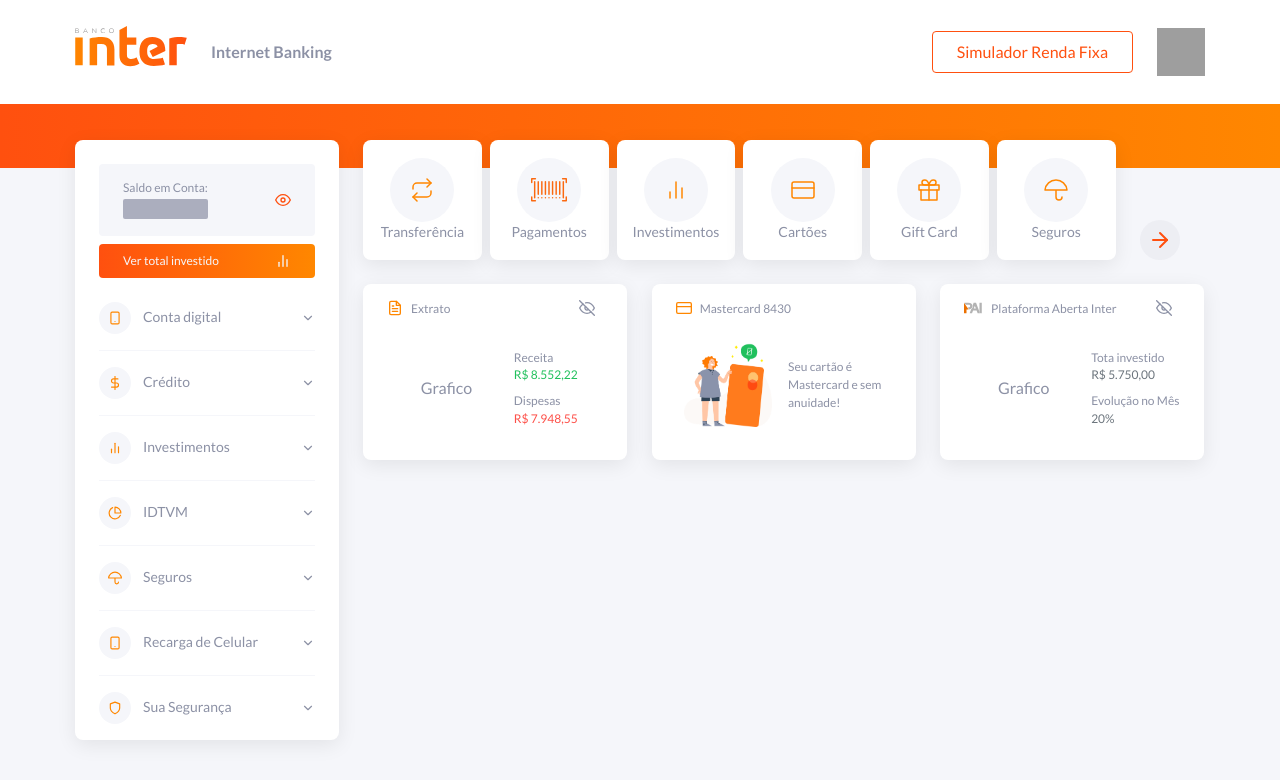
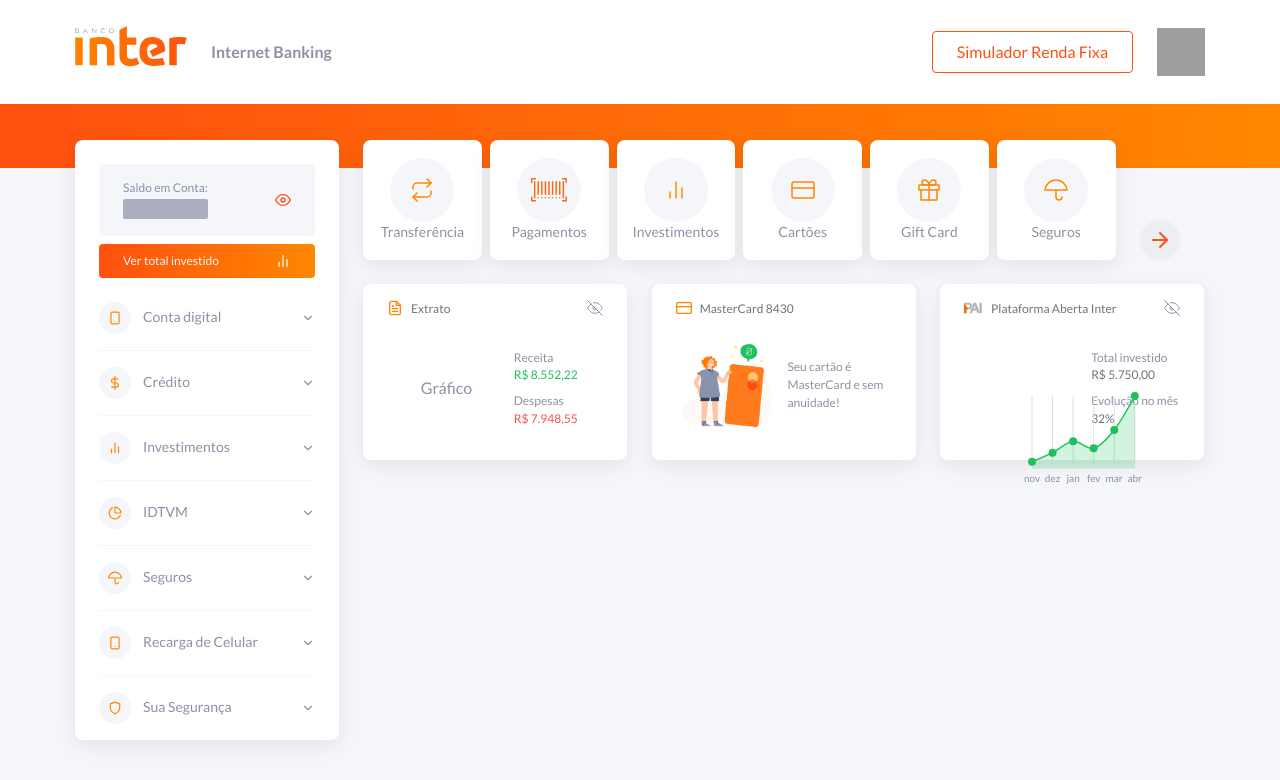
Before and after one commit to hericke47/BancoInter, a React (Create React App) app: page / in a window 1280 px wide. Shown: the top 780 px of the page. Built offline with nearby package versions, Linux system fonts and the light colour scheme; grey boxes are pictures that could not be loaded.

Commit message:
:sparkles: feat: add line chart to account sumary

```diff
--- a/src/pages/Dashboard/MainContent/AccountSumary/index.tsx
+++ b/src/pages/Dashboard/MainContent/AccountSumary/index.tsx
@@ -1,7 +1,10 @@
 import React, { useState } from 'react';
 
 import { FiCreditCard, FiFileText, FiEye, FiEyeOff } from 'react-icons/fi';
+import { ResponsiveLine } from '@nivo/line';
+import { useTheme } from 'styled-components';
 
+import { lineChartData } from '../../../../resources';
 import {
   Container,
   Card,
@@ -10,14 +13,26 @@
   LeftData,
   RightData,
   DataValue,
+  CustomTooltip,
 } from './styles';
 import { PlataformaPaiIcon } from '../../../../assets/images/icons';
 import CreditCardIllustration from '../../../../assets/images/illustrations/card-illustration.png';
 import Button from '../../../../components/Button';
 
-const AccountSumary: React.FC = () => {
+type ChartValue = number | React.ReactText | undefined;
+
+const formatChartValue = (value: ChartValue): string => `${value || 0}%`;
+
+const AccountSummary: React.FC = () => {
   const [displayStatement, setDisplayStatement] = useState(true);
-  const [displayInvestiments, setDisplayInvestiments] = useState(true);
+  const [displayInvestments, setDisplayInvestments] = useState(true);
+  const [investmentGrowth, setInvestmentGrowth] = useState(() => {
+    const [investments] = lineChartData;
+    const { y } = investments.data[investments.data.length - 1];
+    return formatChartValue(y);
+  });
+
+  const { colors } = useTheme();
 
   return (
     <Container>
@@ -26,64 +41,106 @@
           <FiFileText />
           <h3>Extrato</h3>
           <Button
-            onClick={() => setDisplayStatement((prevstate) => !prevstate)}
+            onClick={() => setDisplayStatement((prevState) => !prevState)}
             variant="transparent"
           >
             {displayStatement ? <FiEyeOff /> : <FiEye />}
           </Button>
         </Header>
+
         <DataWrapper>
-          <LeftData>Grafico</LeftData>
+          <LeftData>Gráfico</LeftData>
           <RightData>
             <span>Receita</span>
             <DataValue income>
               {displayStatement ? 'R$ 8.552,22' : '---'}
             </DataValue>
-            <span>Dispesas</span>
+            <span>Despesas</span>
             <DataValue outcome>
               {displayStatement ? 'R$ 7.948,55' : '---'}
             </DataValue>
           </RightData>
         </DataWrapper>
       </Card>
-
       <Card>
         <Header iconStroke>
           <FiCreditCard />
-          <h3>Mastercard 8430</h3>
+          <h3>MasterCard 8430</h3>
         </Header>
+
         <DataWrapper>
           <LeftData>
             <img
               src={CreditCardIllustration}
-              alt="Cartão de credito sem anuidade"
+              alt="Cartão de Crédito Sem Anuidade"
             />
           </LeftData>
           <RightData>
-            <span>Seu cartão é Mastercard e sem anuidade!</span>
+            <span>Seu cartão é MasterCard e sem anuidade!</span>
           </RightData>
         </DataWrapper>
       </Card>
-
       <Card>
         <Header iconStroke={false}>
           <PlataformaPaiIcon />
           <h3>Plataforma Aberta Inter</h3>
           <Button
-            onClick={() => setDisplayInvestiments((prevstate) => !prevstate)}
+            onClick={() => setDisplayInvestments((prevState) => !prevState)}
             variant="transparent"
           >
-            {displayInvestiments ? <FiEyeOff /> : <FiEye />}
+            {displayInvestments ? <FiEyeOff /> : <FiEye />}
           </Button>
         </Header>
 
         <DataWrapper>
-          <LeftData>Grafico</LeftData>
+          <LeftData>
+            <ResponsiveLine
+              data={lineChartData}
+              useMesh
+              enableArea
+              enableCrosshair={false}
+              curve="cardinal"
+              margin={{ top: 8, right: 8, bottom: 20, left: 8 }}
+              xScale={{ type: 'point' }}
+              yScale={{
+                type: 'linear',
+                min: 'auto',
+                max: 'auto',
+                stacked: true,
+                reverse: false,
+              }}
+              tooltip={({ point }) => {
+                return (
+                  <CustomTooltip>
+                    {formatChartValue(point.data.yFormatted)}
+                  </CustomTooltip>
+                );
+              }}
+              axisTop={null}
+              axisRight={null}
+              axisBottom={{
+                orient: 'bottom',
+                tickSize: 0,
+                tickPadding: 8,
+                tickRotation: 0,
+              }}
+              axisLeft={null}
+              colors={colors.success}
+              lineWidth={1.5}
+              pointSize={8}
+              pointColor={colors.success}
+              pointLabel="y"
+              pointLabelYOffset={-12}
+              enableGridY={false}
+            />
+          </LeftData>
           <RightData>
-            <span>Tota investido</span>
-            <DataValue>{displayInvestiments ? 'R$ 5.750,00' : '---'}</DataValue>
-            <span>Evolução no Mês</span>
-            <DataValue>{displayInvestiments ? '20%' : '---'}</DataValue>
+            <span>Total investido</span>
+            <DataValue>{displayInvestments ? 'R$ 5.750,00' : '---'}</DataValue>
+            <span>Evolução no mês</span>
+            <DataValue>
+              {displayInvestments ? investmentGrowth : '---'}
+            </DataValue>
           </RightData>
         </DataWrapper>
       </Card>
@@ -91,4 +148,4 @@
   );
 };
 
-export default AccountSumary;
+export default AccountSummary;
--- a/src/pages/Dashboard/MainContent/AccountSumary/styles.ts
+++ b/src/pages/Dashboard/MainContent/AccountSumary/styles.ts
@@ -8,8 +8,8 @@
     grid-template-columns: repeat(3, minmax(0, 1fr));
     column-gap: 2.4rem;
     margin: 2.4rem 0;
+    max-height: 17.6rem;
     height: 100%;
-    max-height: 17.6rem;
   `}
 `;
 
@@ -17,8 +17,8 @@
   ${({ theme }) => css`
     background: ${theme.colors.background};
     max-width: 26.4rem;
+    width: 100%;
     height: 100%;
-    width: 100%;
     border-radius: ${theme.radius.default};
     padding: 1.6rem 2.4rem;
     box-shadow: ${theme.shadows.default};
@@ -32,27 +32,23 @@
     display: flex;
     justify-content: flex-start;
     margin-bottom: 0.8rem;
-
-    svg {
+    > svg {
       margin-right: 0.8rem;
       stroke: ${iconStroke && theme.colors.primary};
       width: auto;
       height: 1.6rem;
     }
-
     > h3 {
       font-weight: 500;
-      stroke: ${theme.colors.darkGrey};
+      color: ${theme.colors.darkGrey};
       font-size: ${theme.fontSizes.small};
     }
-
     > button {
       margin: -0.8rem -1.6rem 0 auto;
       padding: 0.8rem 1.6rem;
-
       svg {
         stroke: ${theme.colors.grey};
-        stroke-width: 2;
+        stroke-width: 1.5;
       }
     }
   `}
@@ -67,17 +63,23 @@
 `;
 
 export const LeftData = styled.div`
-  ${() => css`
+  ${({ theme }) => css`
     margin-right: 0.8rem;
     max-width: 55%;
+    max-height: 9.6rem;
     width: 100%;
+    height: 100%;
     display: flex;
     justify-content: center;
     align-items: center;
-
     > img {
       height: 8.4rem;
       width: auto;
+    }
+    svg text {
+      font-family: inherit !important;
+      font-size: ${theme.fontSizes.tiny} !important;
+      fill: ${theme.colors.grey} !important;
     }
   `}
 `;
@@ -85,7 +87,6 @@
 export const RightData = styled.div`
   ${({ theme }) => css`
     font-size: ${theme.fontSizes.small};
-
     > span:not(:only-child):last-of-type {
       margin-top: 0.8rem;
       display: block;
@@ -113,6 +114,34 @@
 
 export const DataValue = styled.div<DataValueType>`
   ${({ theme, income, outcome }) => css`
-    color: ${getDataColor(theme.colors, { income, outcome })}};
+    color: ${getDataColor(theme.colors, { income, outcome })};
   `}
 `;
+
+export const CustomTooltip = styled.div`
+  ${({ theme }) => css`
+    background: ${theme.colors.lightGrey};
+    padding: 0.4rem 0.8rem;
+    border-radius: ${theme.radius.small};
+    font-size: ${theme.fontSizes.tiny};
+    text-align: center;
+    box-shadow: 0 -0.1rem 0.2rem rgba(0, 0, 0, 0.28);
+    :before {
+      content: '';
+      display: block;
+      height: 0;
+      left: 50%;
+      bottom: -50%;
+      position: absolute;
+      transform: translate3d(-50%, 25%, 0);
+      border-color: ${theme.colors.lightGrey} transparent transparent
+        transparent;
+      border-style: solid;
+      border-width: 0.8rem;
+    }
+    :after {
+      content: '';
+      display: block;
+    }
+  `}
+`;
--- a/src/resources/index.ts
+++ b/src/resources/index.ts
@@ -1,2 +1,3 @@
 export { default as sideBarNavigation } from './sidebar-navigation';
 export { default as cardsNavigation } from './cards-navigation';
+export { default as lineChartData } from './line-chart-data';
--- /dev/null
+++ b/src/resources/line-chart-data.ts
@@ -0,0 +1,34 @@
+import theme from '../styles/theme';
+
+export default [
+  {
+    id: 'investments',
+    color: theme.colors.success,
+    data: [
+      {
+        x: 'nov',
+        y: 3,
+      },
+      {
+        x: 'dez',
+        y: 7,
+      },
+      {
+        x: 'jan',
+        y: 12,
+      },
+      {
+        x: 'fev',
+        y: 9,
+      },
+      {
+        x: 'mar',
+        y: 17,
+      },
+      {
+        x: 'abr',
+        y: 32,
+      },
+    ],
+  },
+];
```
